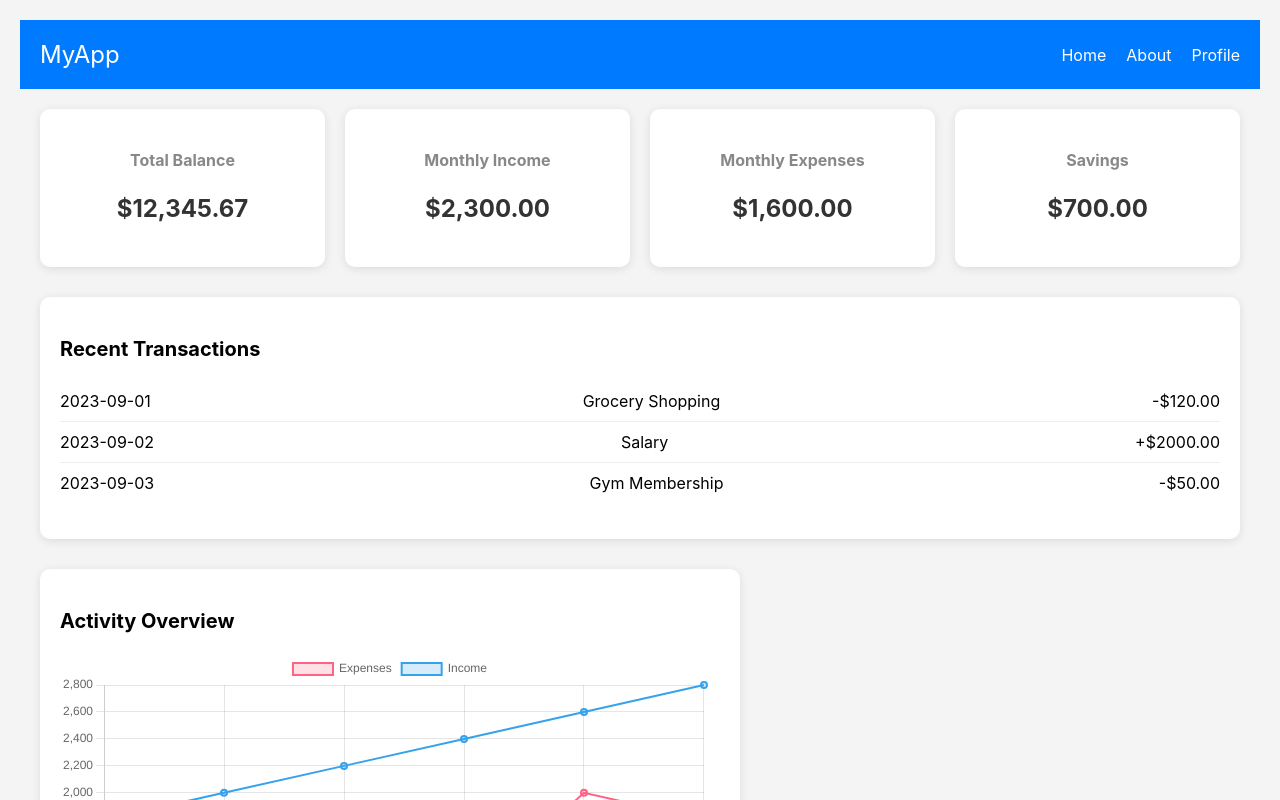
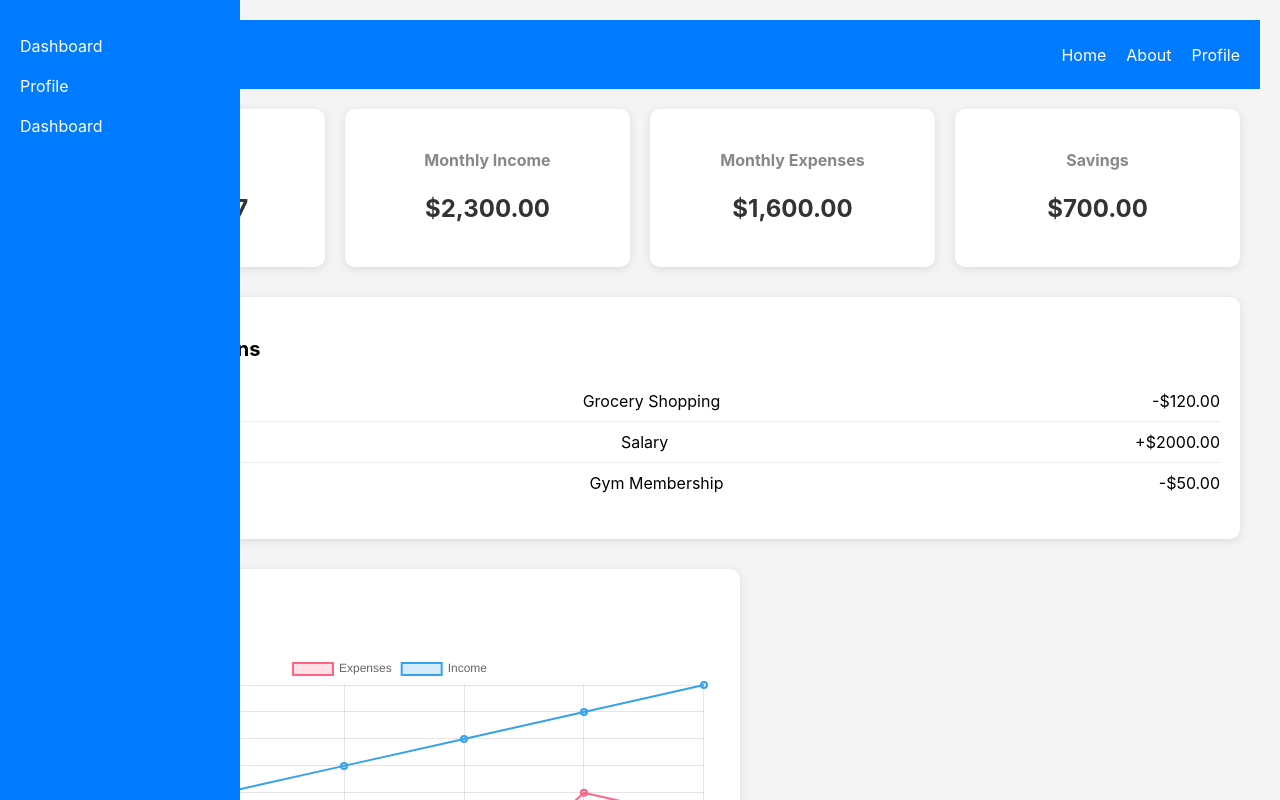
Before and after one commit to SanjanaKumarasingha/MoneyTracker, a React (Create React App) app in the folder Client/: page /dashboard in a window 1280 px wide. Shown: the top 800 px of the page. Built offline with nearby package versions, Linux system fonts and the light colour scheme.

Commit message:
Update package-lock.json and Dashboard.jsx

```diff
--- a/Client/src/pages/Dashboard/Dashboard.jsx
+++ b/Client/src/pages/Dashboard/Dashboard.jsx
@@ -11,7 +11,7 @@ function DashboardPage() {
   return (
     <div className="dashboard-page">
       {/* Sidebar */}
-      {/* <Sidebar /> */}
+      <Sidebar />
 
       {/* Main Content */}
       <div className="main-content">
```
Also changed, not shown: 1 other file (tests, documents, lock files or other folders).
